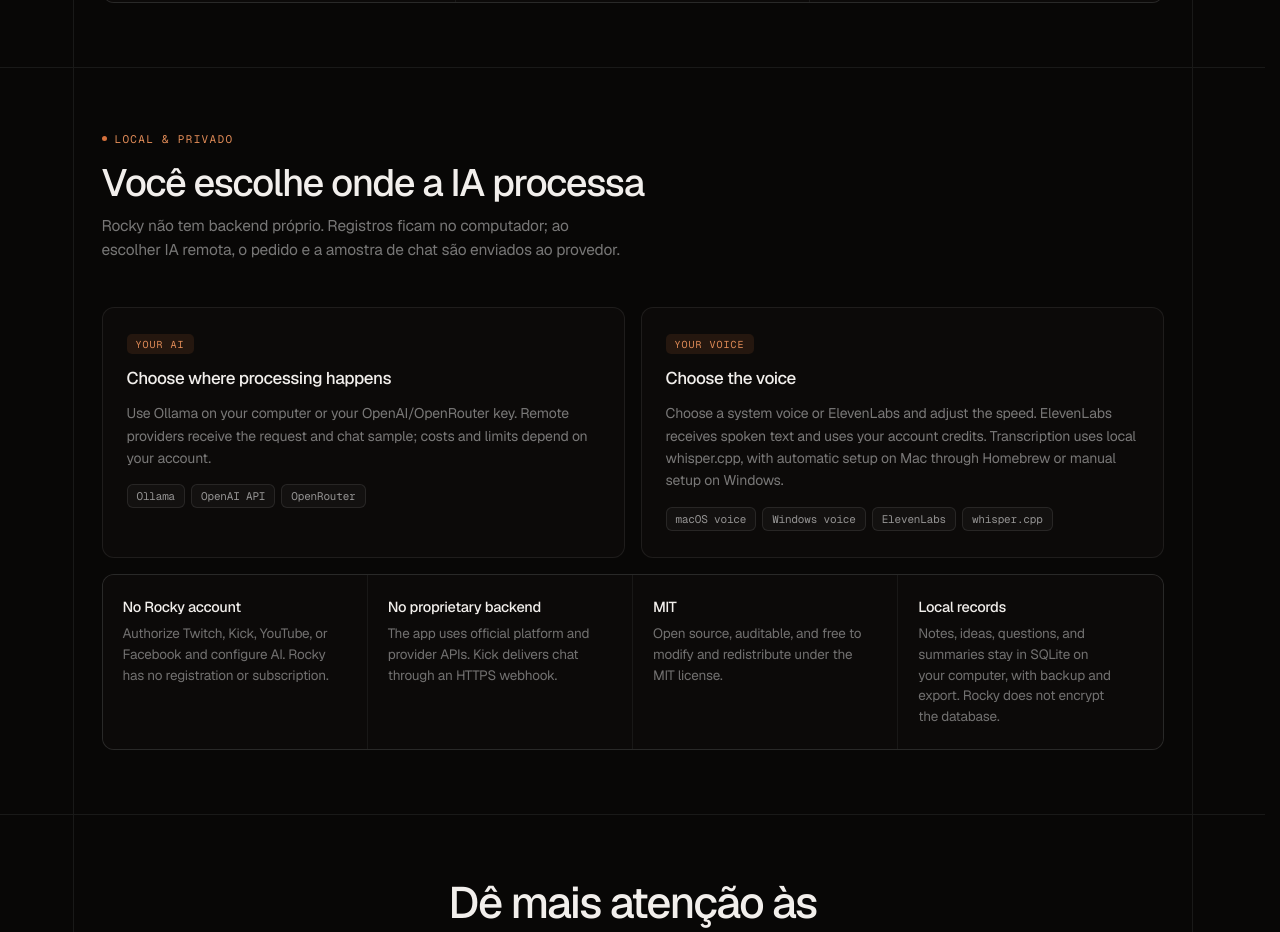
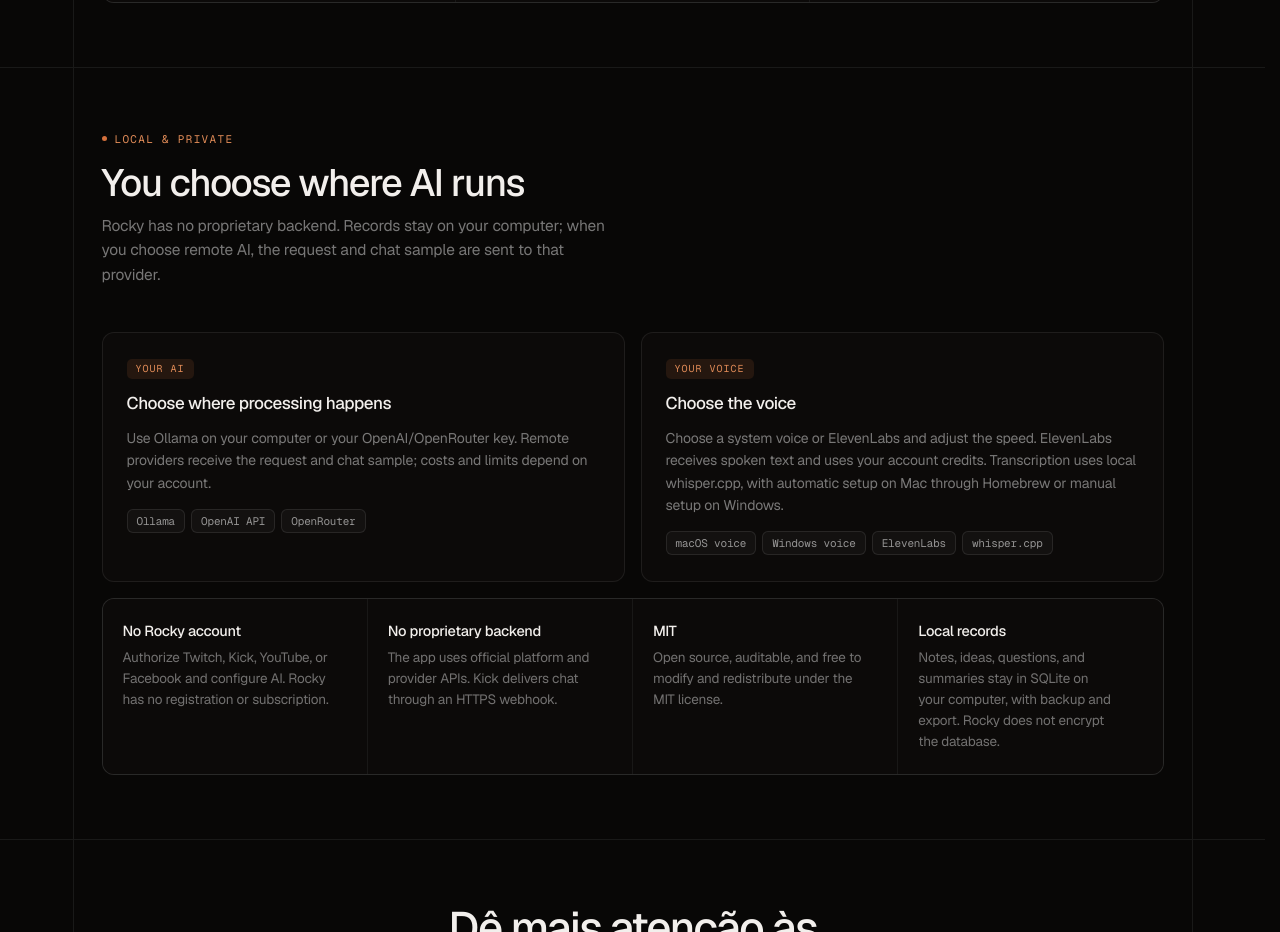
Before and after one commit to opensources-com-br/rocky, a Next.js app in the folder apps/web/: page / in a window 1280 px wide. Shown: the part 2660-3592 px from the top of the page. Built offline with nearby package versions, Linux system fonts and the light colour scheme.

Commit message:
feat: translate the privacy section

```diff
--- a/apps/web/components/landing/PrivacySection.jsx
+++ b/apps/web/components/landing/PrivacySection.jsx
@@ -1,8 +1,9 @@
 import SiteFrame from "@/components/SiteFrame";
+import { localized } from "@/lib/i18n";
 import React from "react";
 import ProviderCards from "./ProviderCards";
 
-export default function PrivacySection({ guarantees, localCards }) {
+export default function PrivacySection({ guarantees, localCards, locale }) {
   return (<>
 <div id={"local"} style={{"borderBottom": "1px solid rgba(255,255,255,.07)"}}>
 <SiteFrame className="site-section">
@@ -10,13 +11,13 @@ export default function PrivacySection({ guarantees, localCards }) {
 <span style={{"width": "5px", "height": "5px", "borderRadius": "50%", "background": "#d4703c"}}>
 
 </span>
-{"LOCAL & PRIVADO "}
+{localized(locale, "LOCAL & PRIVATE ", "LOCAL & PRIVADO ")}
 </div>
 <h2 style={{"margin": "16px 0 10px", "fontSize": "38px", "lineHeight": "1.1", "letterSpacing": "-.035em", "fontWeight": "500"}}>
-{"Você escolhe onde a IA processa"}
+{localized(locale, "You choose where AI runs", "Você escolhe onde a IA processa")}
 </h2>
 <p style={{"margin": "0 0 44px", "maxWidth": "520px", "fontSize": "15.5px", "lineHeight": "1.6", "color": "rgba(255,255,255,.45)"}}>
-{"Rocky não tem backend próprio. Registros ficam no computador; ao escolher IA remota, o pedido e a amostra de chat são enviados ao provedor."}
+{localized(locale, "Rocky has no proprietary backend. Records stay on your computer; when you choose remote AI, the request and chat sample are sent to that provider.", "Rocky não tem backend próprio. Registros ficam no computador; ao escolher IA remota, o pedido e a amostra de chat são enviados ao provedor.")}
 </p>
 <ProviderCards localCards={localCards} />
 <div style={{"marginTop": "16px", "display": "grid", "gridTemplateColumns": "repeat(auto-fit, minmax(220px, 1fr))", "gap": "1px", "background": "rgba(255,255,255,.07)", "border": "1px solid rgba(255,255,255,.07)", "borderRadius": "12px", "overflow": "hidden"}} className="responsive-grid">
```
